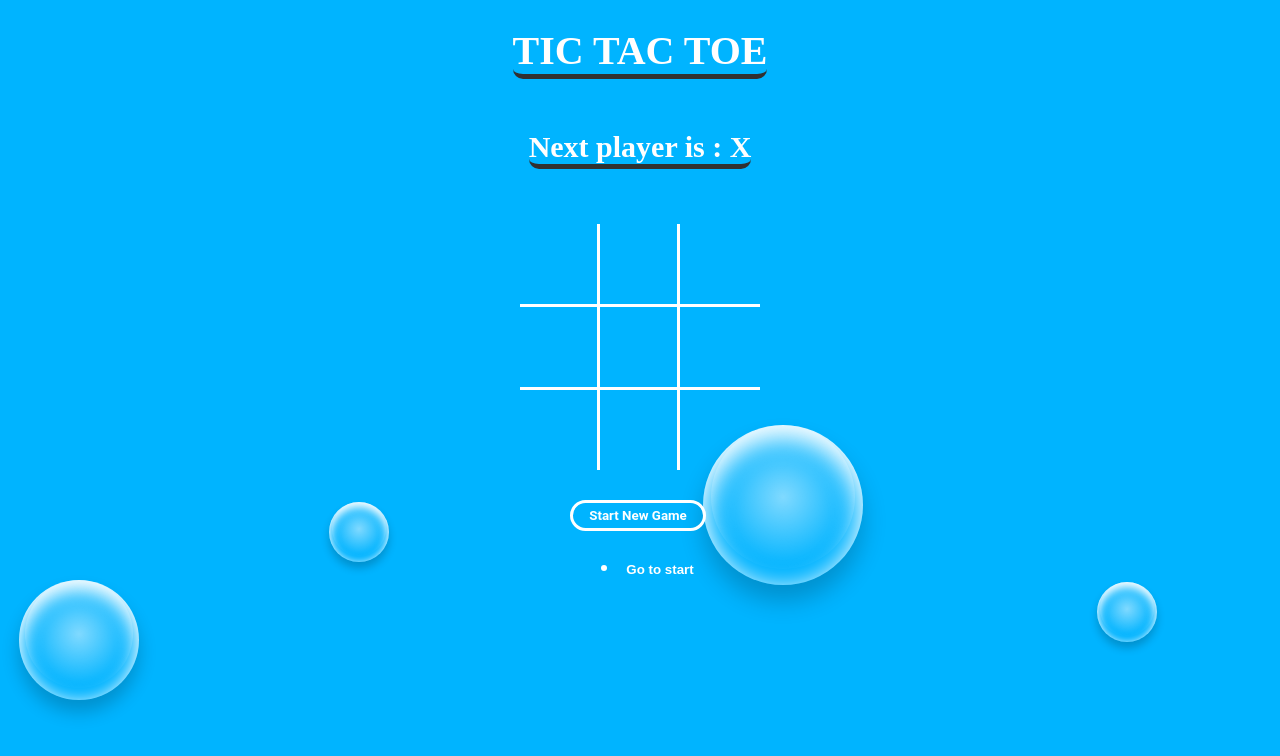
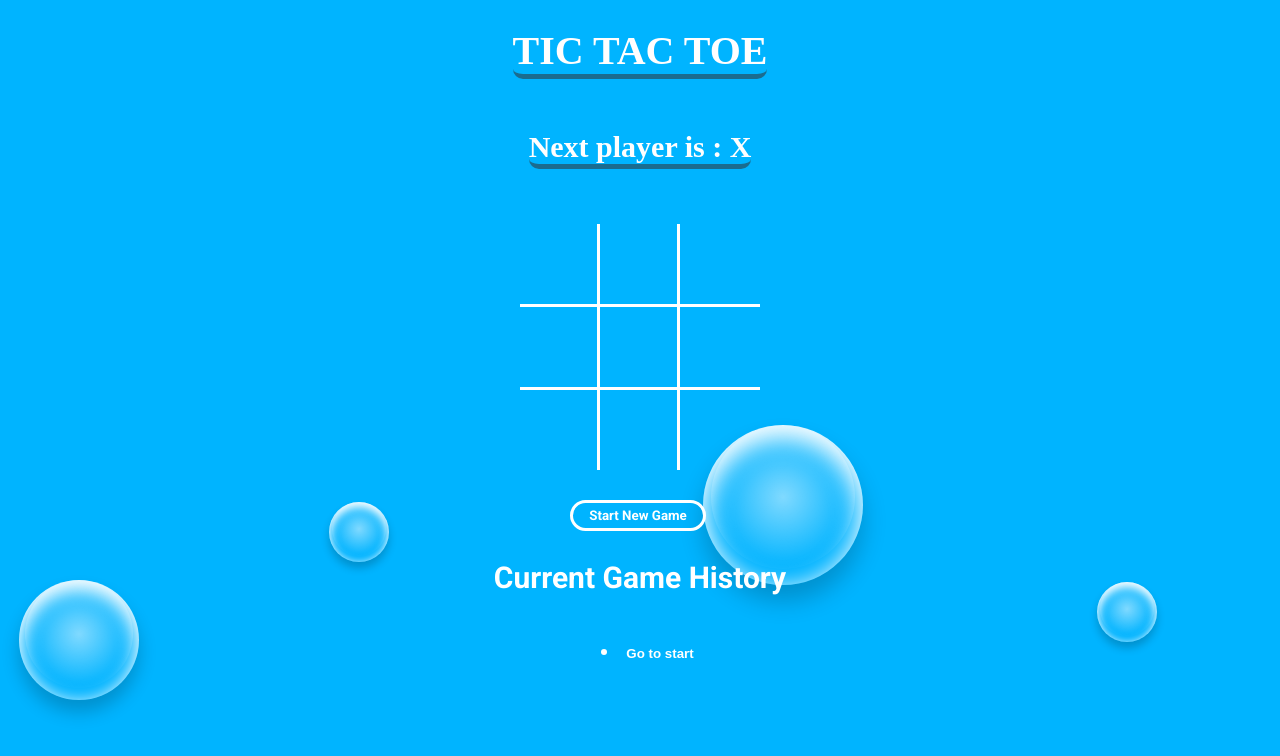
Before and after one commit to RohanM-12/tictactoe, a React (Vite) app: page / in a window 1280 px wide. Shown: the top 756 px of the page. Built offline with nearby package versions, Linux system fonts and the light colour scheme.

Commit message:
final stylings

```diff
--- a/index.html
+++ b/index.html
@@ -1,7 +1,14 @@
 <!DOCTYPE html>
 <html>
   <head>
-    <title>React Vite Micro App</title>
+    <meta charset="UTF-8" />
+    <meta name="viewport" content="width=device-width, initial-scale=1.0" />
+    <meta http-equiv="X-UA-Compatible" content="ie=edge" />
+    <link
+      href="https://fonts.googleapis.com/css?family=Roboto:300,400,700&display=swap"
+      rel="stylesheet"
+    />
+    <title>X-O - TIC TAC TOE</title>
   </head>
   <body>
     <div id="root"></div>
--- a/src/App.jsx
+++ b/src/App.jsx
@@ -66,6 +66,7 @@ const App = () => {
         <button className="newGameBtn" type="button" onClick={onNewGame}>
           Start New Game
         </button>
+        <h2>Current Game History</h2>
         <History history={history} moveTo={moveTo} currentMove={currentMove} />
         <div id="background-wrap">
           <div class="bubble x1"></div>
--- a/src/Components/Square.jsx
+++ b/src/Components/Square.jsx
@@ -6,6 +6,7 @@ const Square = ({ value, onClick, isWinningSquare }) => {
       style={{
         color: isWinningSquare ? 'white' : 'black',
         fontWeight: isWinningSquare ? 'bolder' : 'normal',
+
         fontFamily: 'cursive',
       }}
       type="button"
--- a/src/Components/styles/root.style.scss
+++ b/src/Components/styles/root.style.scss
@@ -41,7 +41,7 @@ button {
 .heading {
   font-family: cursive;
   color: #fffefe;
-  border-bottom: rgb(50, 48, 48) 5px solid;
+  border-bottom: rgba(50, 48, 48, 0.541) 5px solid;
   border-radius: 10px;
 }
 .app {
```
